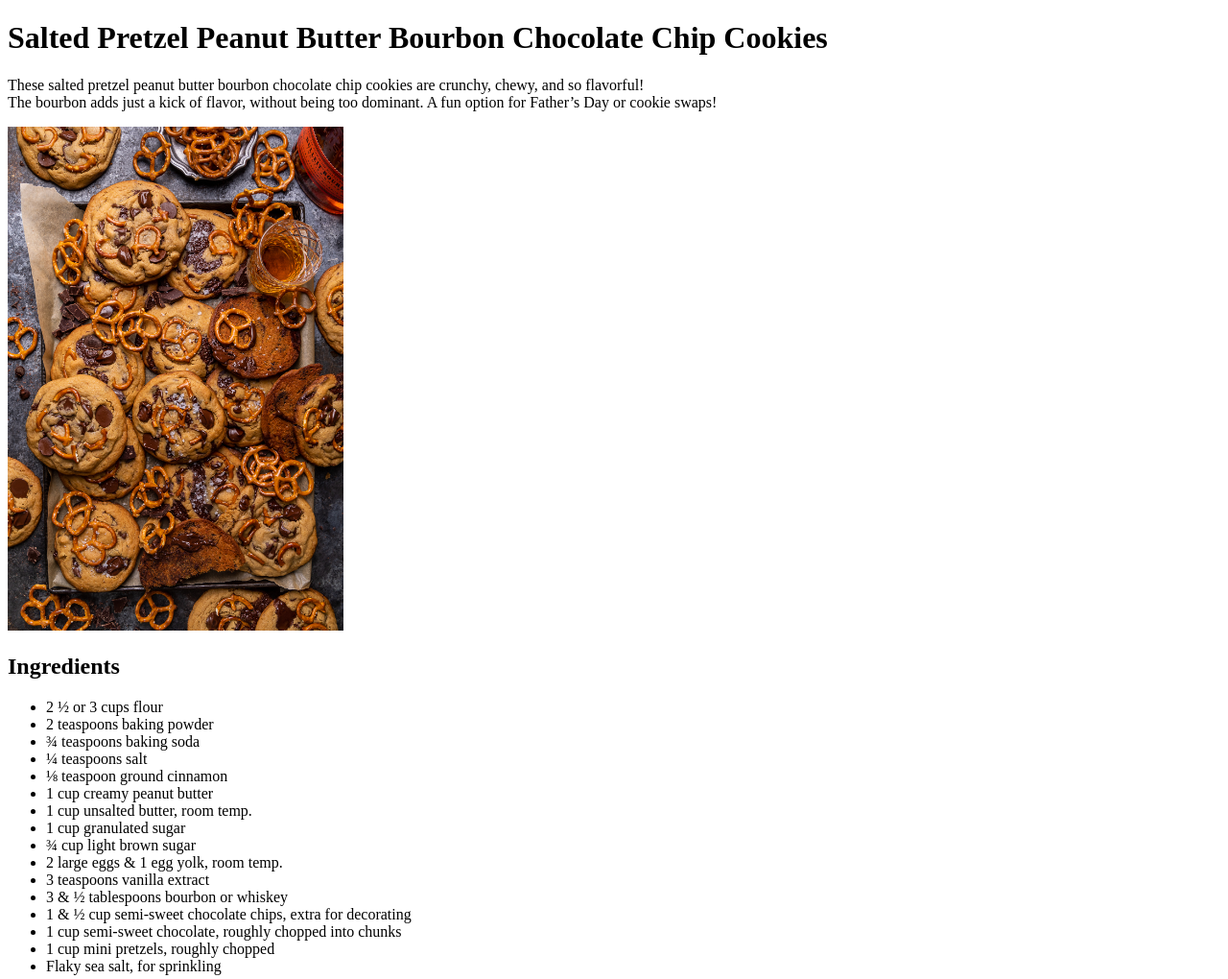
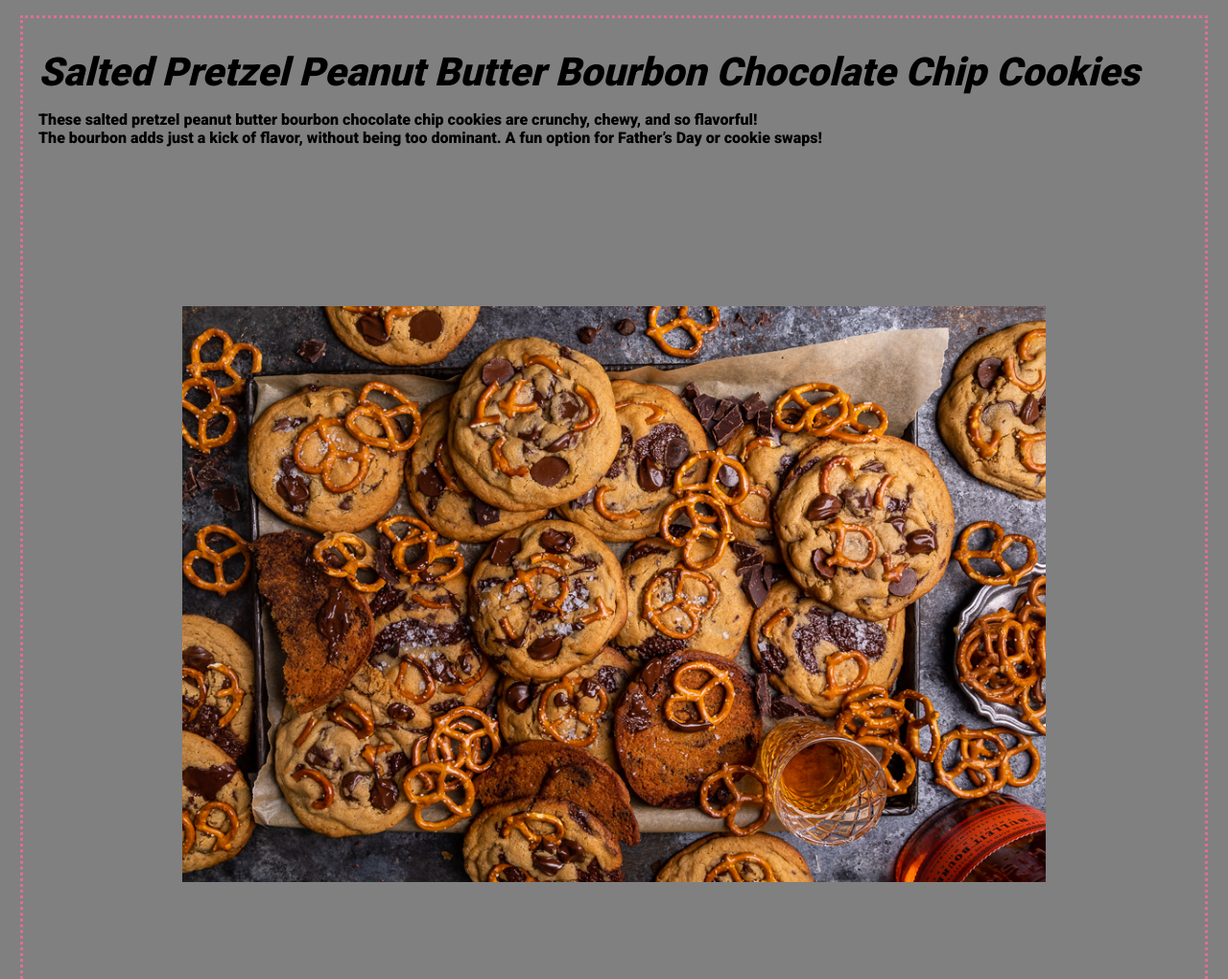
Before and after one commit to zolajarrett/mmp240, a plain HTML site: page recipe/recipe.html in a window 1280 px wide. Shown: the top 1020 px of the page at 96% size. Drawn offline with Linux system fonts and the light colour scheme.

Commit message:
Add files via upload

```diff
--- a/recipe/recipe.html
+++ b/recipe/recipe.html
@@ -3,6 +3,9 @@
     <head>
         <meta charset="utf-8">
         <title>Best Chocolate Chip Cookies</title>
+        <link href="https://fonts.googleapis.com/css2?family=Roboto&display=swap" rel="stylesheet">
+        <link href="https://fonts.googleapis.com/css2?family=Roboto:wght@900&display=swap" rel="stylesheet">
+        <link rel="stylesheet" href="style.css">
     </head>
     <body>
         <h1>Salted Pretzel Peanut Butter Bourbon Chocolate Chip Cookies</h1>
--- /dev/null
+++ b/recipe/style.css
@@ -0,0 +1,39 @@
+h1{
+    font-family:'Roboto', sans-serif;
+    font-style: italic;
+    font-weight: 700, bolder;
+    font-size: 41px;
+    margin-bottom: 1rem;
+    margin-top: 1rem;
+}
+
+h2{
+    font-family:'Roboto', sans-serif;
+    font-weight: 400, bold;
+    margin-bottom: 1rem;
+    margin-top: 1rem;
+}
+p{
+    font-family:'Roboto', sans-serif;
+    font-weight: bold;
+}
+
+body{
+    font-family: 'Times New Roman', Times, serif;
+    font-weight: 400;
+    background-color: gray;
+    max-width: 1200px;
+    border: dotted 3px palevioletred;
+    margin-top: 1rem;
+    margin-left: auto;
+    margin-right: auto;
+    padding: 1em;
+}
+
+img {
+    max-width: 100%;
+    width: 50%;
+    transform: rotate(90deg);
+    display: block;
+    margin: 0 auto;
+}
```
